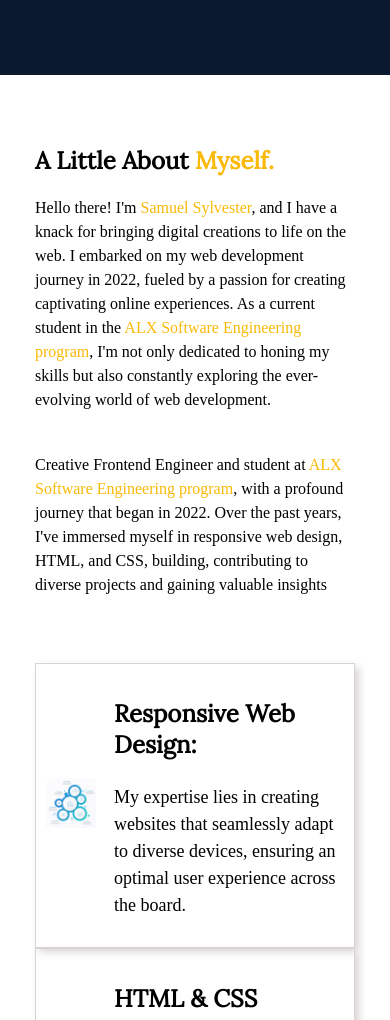
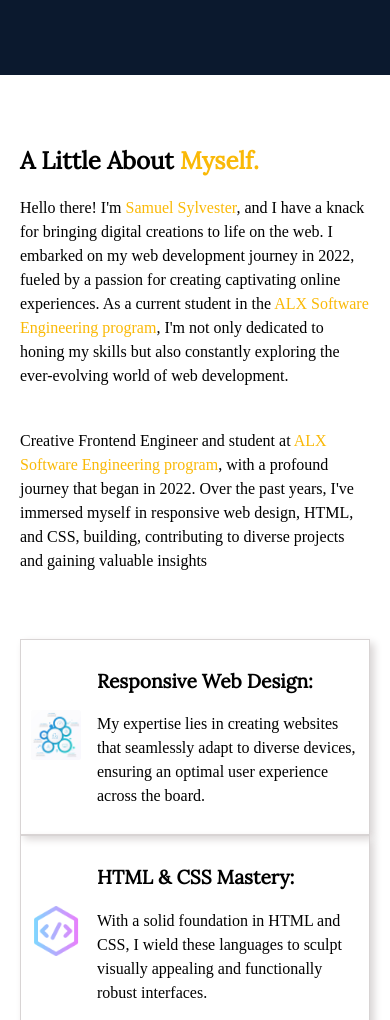
Before and after one commit to Sylvester009/Ninestars_Portfolio, a plain HTML site: page index.html in a window 390 px wide. Shown: the part 980-2000 px from the top of the page. Drawn offline with nearby package versions, Linux system fonts and the light colour scheme.

Commit message:
about done

```diff
--- a/styles.css
+++ b/styles.css
@@ -379,7 +379,7 @@ i {
 
   .myself {
     width: 100%;
-    padding-right: 100px;
+    padding-right: 70px;
   }
 
   .myself h2 {
@@ -392,7 +392,11 @@ i {
 
   .sub-skill {
     padding-block: 10px;
-    font-size: 18px;
+    font-size: 16px;
+  }
+
+  .sub-heading {
+    font-size: 1.2rem;
   }
 }
 
@@ -448,6 +452,10 @@ i {
     max-width: 350px;
     margin: 0 auto;
   }
+
+  #About {
+    padding-inline: 20px;
+  }
 }
 
 @media only screen and (max-width: 400px) {
```
